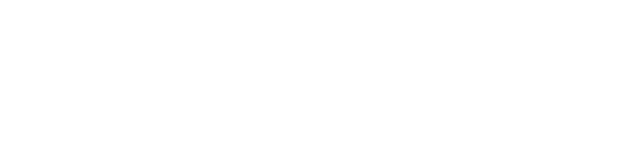
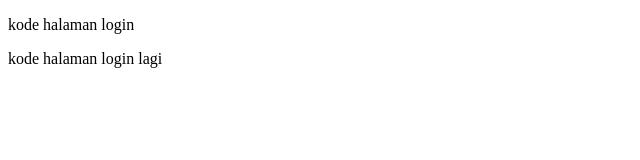
Before and after one commit to cecenaila/belajar-git, a plain HTML site: page login.html in a window 1280 px wide. Shown: the whole page, without its empty margins (0-640 px from the left). Drawn offline with Linux system fonts and the light colour scheme.

Commit message:
ubah isi login.html

```diff
--- a/login.html
+++ b/login.html
@@ -4,6 +4,7 @@
 	<title>Login</title>
 </head>
 <body>
-
+<p>kode halaman login</p>
+<p>kode halaman login lagi</p>
 </body>
 </html>
```
